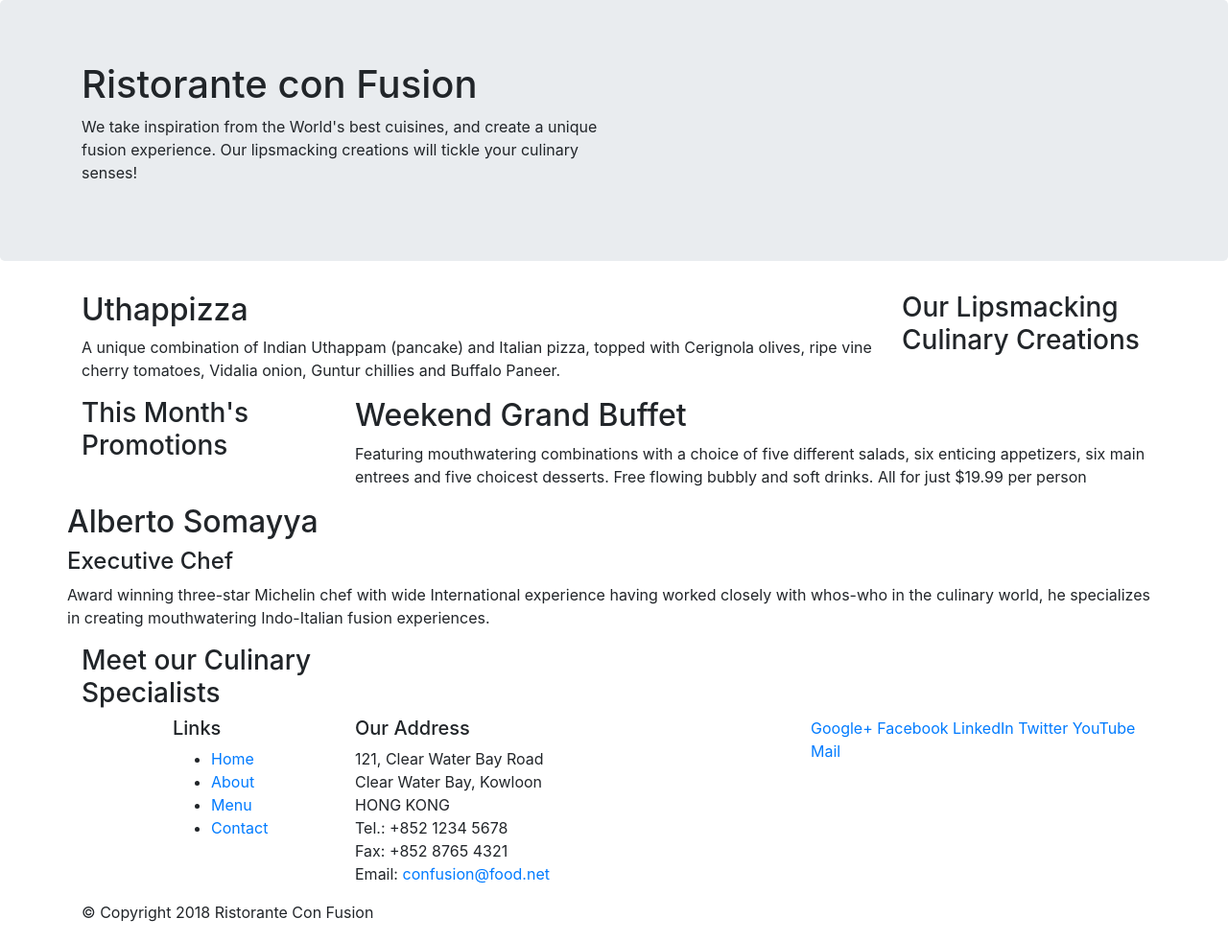
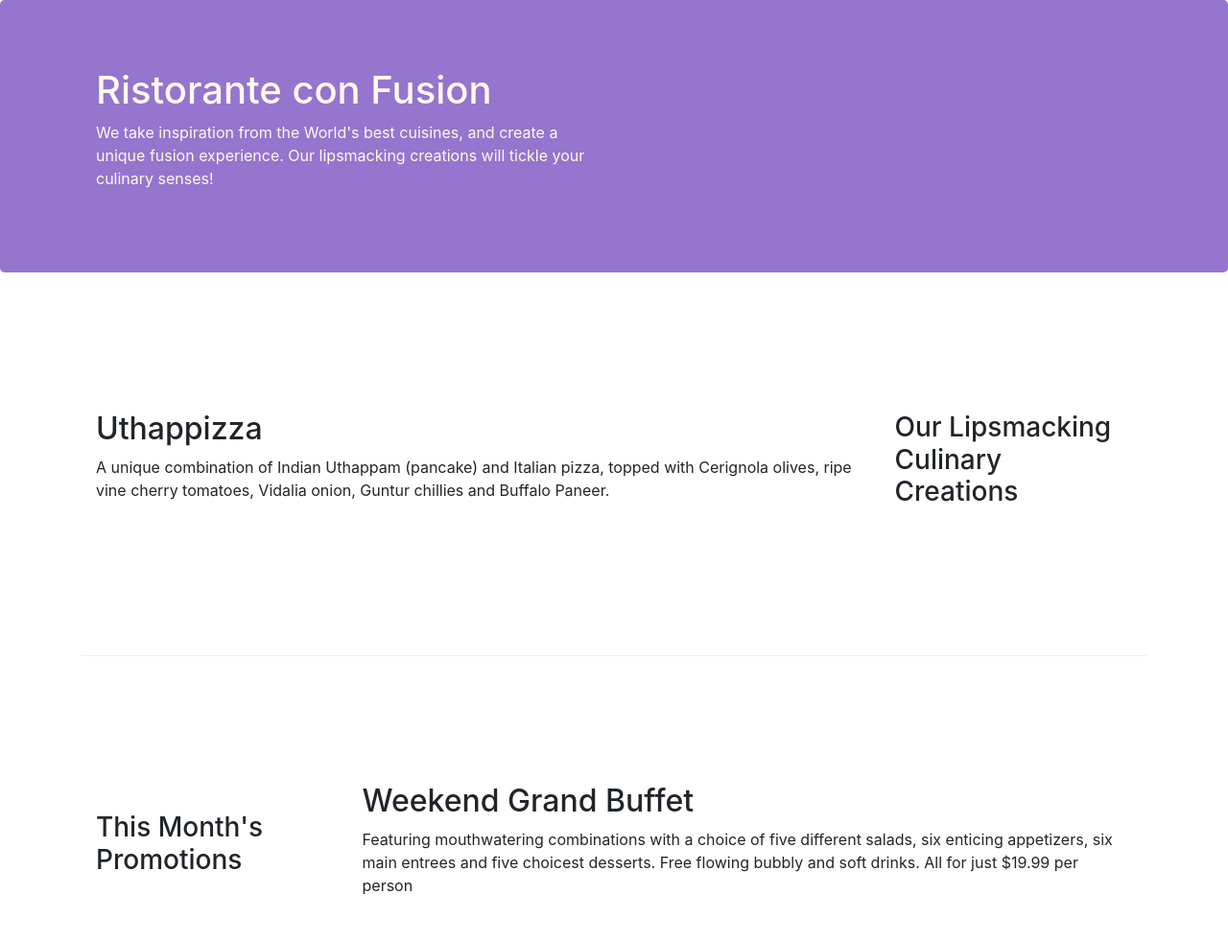
Before and after one commit to Deepaksharma1995/conFusion, a website: page index.html in a window 1280 px wide. Shown: the top 982 px of the page at 96% size. Drawn offline with nearby package versions, Linux system fonts and the light colour scheme.

Commit message:
bootstrap grid part 2

```diff
--- /dev/null
+++ b/css/styles.css
@@ -0,0 +1,29 @@
+.row-header {
+  margin: 0px auto;
+  padding: 0px auto;
+}
+
+.row-content {
+  margin: 0px auto;
+  padding: 50px 0px 50px 0px;
+  border-bottom: 1px ridge;
+  min-height: 400px;
+}
+
+.footer {
+  background-color: #D1C4E9;
+  margin: 0px auto;
+  padding: 20px 0px 20px 0px;
+}
+
+.jumbotron {
+  padding: 70px 30px 70px 30px;
+  margin: 0px auto;
+  background: #9575CD;
+  color: floralwhite;
+}
+
+.address {
+  font-size: 80%;
+  margin: 0px #0F0F0F;
+}
--- a/index.html
+++ b/index.html
@@ -9,6 +9,7 @@
 
  <!-- Bootstrap CSS -->
  <link rel="stylesheet" href="node_modules/bootstrap/dist/css/bootstrap.min.css">
+ <link rel="stylesheet" href="css/styles.css">
     <title>Ristorante Con Fusion</title>
 </head>
 
@@ -16,7 +17,7 @@
 
     <header class = "jumbotron">
         <div class = "container">
-            <div class = "row">
+            <div class = "row row-header">
                 <div class = "col-12 col-sm-6">
                     <h1>Ristorante con Fusion</h1>
                     <p>We take inspiration from the World's best cuisines, and create a unique fusion experience. Our lipsmacking creations will tickle your culinary senses!</p>
@@ -28,7 +29,7 @@
     </header>
 
     <div class="container">
-        <div class = "row">
+        <div class = "row row-content align-items-center">
             <div class = "col-12 order-sm-last col-sm-4 col-md-3">
                 <h3>Our Lipsmacking Culinary Creations</h3>
             </div>
@@ -39,7 +40,7 @@
         </div>
 
 
-        <div class = "row">
+        <div class = "row row-content align-items-center">
             <div class = "col-12 col-sm-4 col-md-3">
                 <h3>This Month's Promotions</h3>
             </div>
@@ -49,7 +50,7 @@
             </div>
         </div>
 
-        <div class = "row">
+        <div class = "row row-content align-items-center">
             <div class = "col-12 col-sm-4 order-sm-last col-md-3">
                 <h3>Meet our Culinary Specialists</h3>
             </div>
@@ -61,12 +62,12 @@
         </div>
     </div>
 
-    <footer>
+    <footer class = "footer">
         <div class = "container">
             <div class = "row">
                 <div class = "col-4 offset-1 col-sm-2">
                     <h5>Links</h5>
-                    <ul>
+                    <ul class = "list list-unstyled">
                         <li><a href="#">Home</a></li>
                         <li><a href="#">About</a></li>
                         <li><a href="#">Menu</a></li>
@@ -84,8 +85,8 @@
 		              Email: <a href="mailto:confusion@food.net">confusion@food.net</a>
 		           </address>
                 </div>
-                <div class = "col-12 col-sm-4">
-                    <div>
+                <div class = "col-12 col-sm-4 align-self-center">
+                    <div class="text-center">
                         <a href="http://google.com/+">Google+</a>
                         <a href="http://www.facebook.com/profile.php?id=">Facebook</a>
                         <a href="http://www.linkedin.com/in/">LinkedIn</a>
@@ -95,7 +96,7 @@
                     </div>
                 </div>
            </div>
-           <div class = "row">
+           <div class = "row justify-content-center">
                 <div class = "col-auto">
                     <p>© Copyright 2018 Ristorante Con Fusion</p>
                 </div>
```
